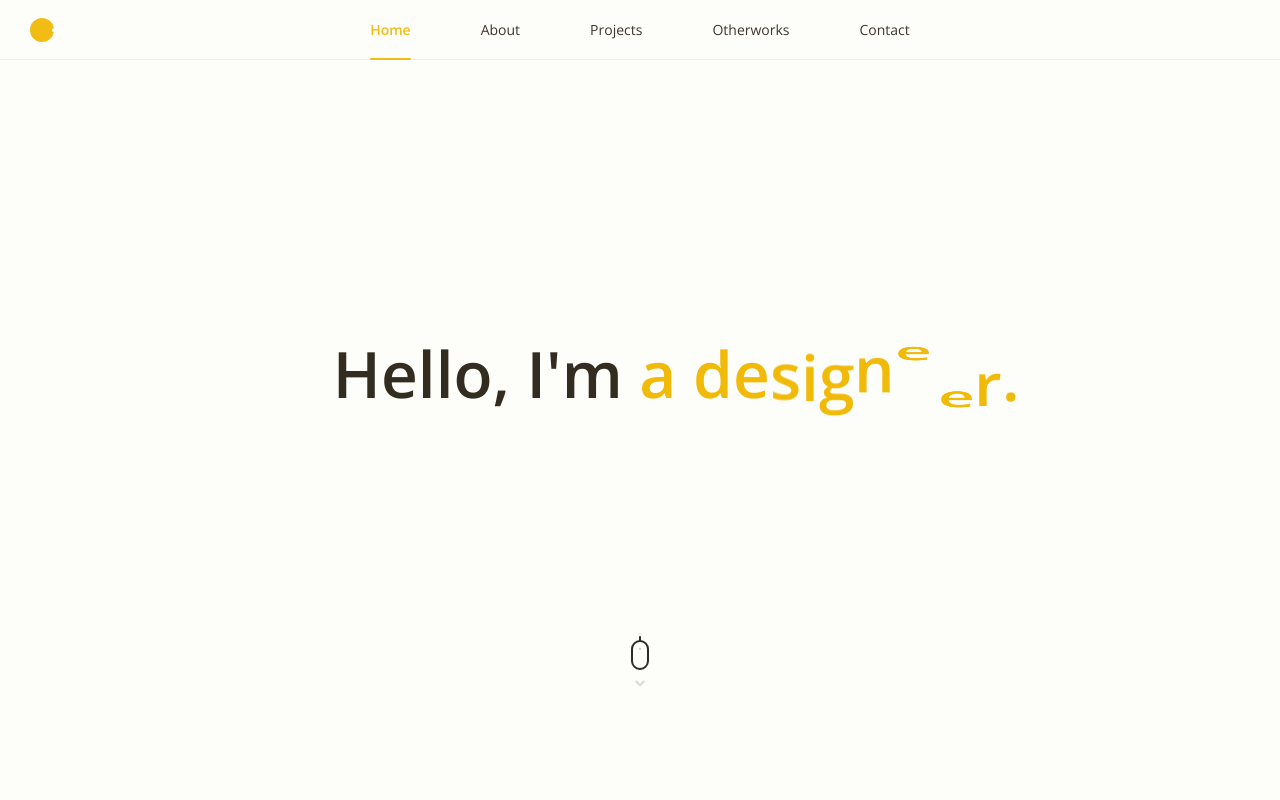
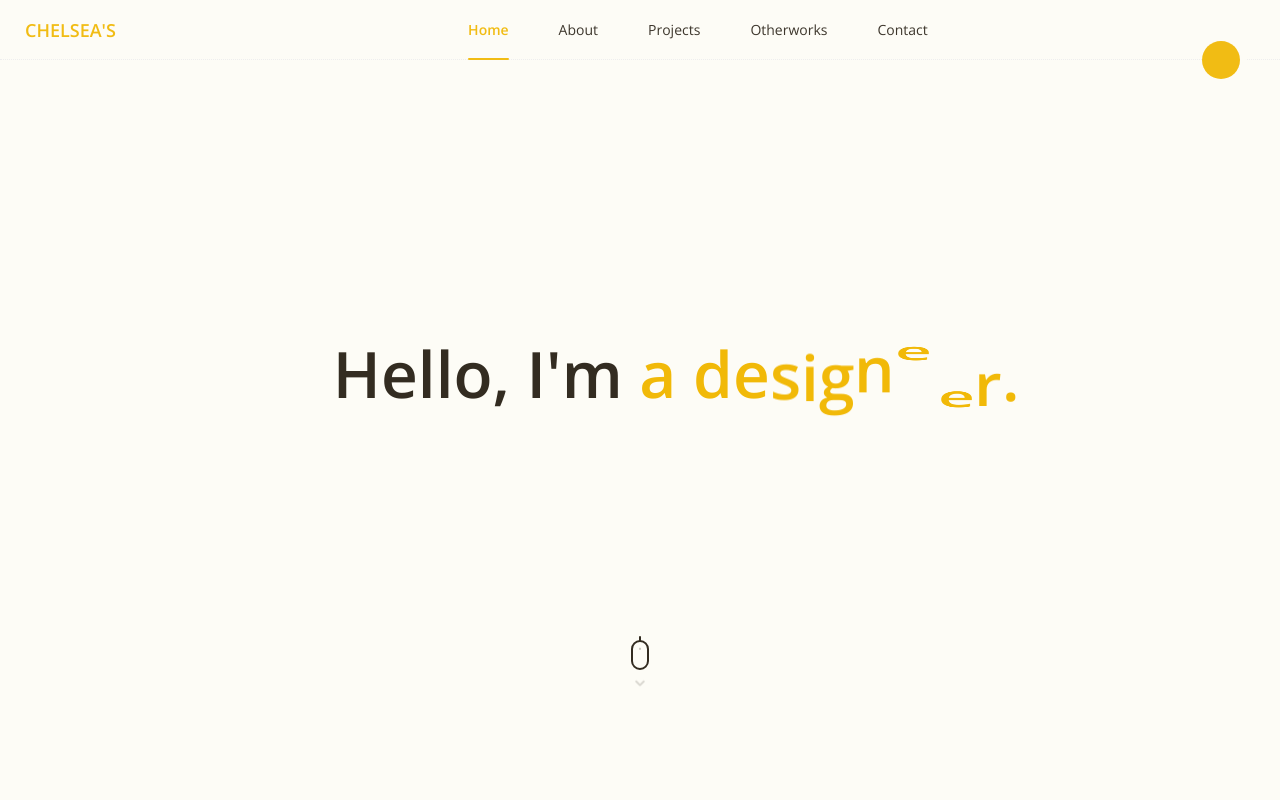
Before and after one commit to chelseachel/my-portfolio-site, a Vue app: page /#/ in a window 1280 px wide. Shown: the top 800 px of the page. Built offline with nearby package versions, Linux system fonts and the light colour scheme.

Commit message:
logo & themeColor

```diff
--- a/src/assets/styles/reset.css
+++ b/src/assets/styles/reset.css
@@ -2,7 +2,7 @@
 @import url(https://fonts.googleapis.com/css?family=Open+Sans:500);
 @import url(https://fonts.googleapis.com/css?family=Open+Sans:400);
 @import url(https://fonts.googleapis.com/css?family=Open+Sans:700);
-@charset "utf-8";html{background-color:#FDFDF9;color:#332c21;--theme-color:#F1B908;--theme-translucent:rgba(241, 185, 8, .2);}
+@charset "utf-8";html{background-color:#fdfcf6;color:#332c21;--theme-color:#F1B908;--theme-translucent:rgba(241, 185, 8, .2);}
 body,ul,ol,dl,dd,h1,h2,h3,h4,h5,h6,figure,form,fieldset,legend,input,textarea,button,p,blockquote,th,td,pre,xmp{margin:0;padding:0}
 body,input,textarea,button,select,pre,xmp,tt,code,kbd,samp{line-height:1.5;}
 address,cite,dfn,em,i,optgroup,var{font-style:normal}
@@ -22,4 +22,4 @@ a,ins,s,u,del{text-decoration:none}
 sup,sub{vertical-align:baseline}
 html {overflow-x: hidden;height: 100%;font-size: 15px;-webkit-tap-highlight-color: transparent;}
 body {height: 100%;font-family: "Open Sans", "Avenir", "Microsoft Yahei", "Helvetica Neue", Helvetica, Arial, sans-serif;font-size: 15px;line-height: 1;-webkit-text-size-adjust: none;}
-a {color: #2d2b29;text-decoration: none;}
+a {color: #332c21;text-decoration: none;}
--- a/src/assets/styles/variables.styl
+++ b/src/assets/styles/variables.styl
@@ -1,3 +1,8 @@
 $themeColor = #F1B908
 $color1 = #332c21
 $color2 = #2d2b29
+
+
+$themeColor2 = #827717
+$themeColor3 = rgb(140,208,189)
+// $themeColor3 = #4DB6AC
--- a/src/views/Home.vue
+++ b/src/views/Home.vue
@@ -65,13 +65,16 @@ export default {
         document.documentElement.style.setProperty('--theme-translucent', 'rgba(130,119,23,.2)')
         this.themeNum ++
       } else if (this.themeNum === 1) {
-        document.documentElement.style.setProperty('--theme-color', '#26A69A')
-        document.documentElement.style.setProperty('--theme-translucent', 'rgba(38,166,154,.2)')
+        document.documentElement.style.setProperty('--theme-color', 'rgb(140,208,189)')
+        document.documentElement.style.setProperty('--theme-translucent', 'rgba(140,208,189,.2)')
         this.themeNum ++
-        console.log(true);
       } else if (this.themeNum === 2) {
+        document.documentElement.style.setProperty('--theme-color', 'RGB(238,200,182)')
+        document.documentElement.style.setProperty('--theme-translucent', 'rgba(238,200,182,.2)')
+        this.themeNum ++
+      } else if (this.themeNum === 3) {
         document.documentElement.style.setProperty('--theme-color', '#F1B908')
-        document.documentElement.style.setProperty('--theme-translucent', 'rgba(241, 185, 8, .2)')
+        document.documentElement.style.setProperty('--theme-translucent', 'rgba(241,185,8,.2)')
         this.themeNum = 0
       }
     }
--- a/src/views/about/components/AboutLeft.vue
+++ b/src/views/about/components/AboutLeft.vue
@@ -77,8 +77,8 @@ export default {
     &:after
       clear: both
     .cate
-      font-weight: 700
-      font-size: 5vw
+      font-weight: 600
+      font-size: 64px
       color: #FDFDF9
       // letter-spacing: 2px
       // font-variant: small-caps
@@ -91,6 +91,7 @@ export default {
       border-radius: 50%
       background: khaki
       overflow: hidden
+      opacity: 0
       transform: scale(.5)
       transition: all .8s ease
       @media screen and (max-width: 1024px)
@@ -98,6 +99,7 @@ export default {
         width: 100px
         height: 100px
     .in-view
+      opacity: 1
       transform: scale(1)
       img
         width: 100%
--- a/src/views/common/CommonPadTitle.vue
+++ b/src/views/common/CommonPadTitle.vue
@@ -15,6 +15,7 @@ export default {
 
 
 <style lang="stylus" scoped>
+@import '~@/assets/styles/variables.styl'
   @media screen and (max-width: 768px)
     .title-pad
       width: 100%
@@ -23,7 +24,7 @@ export default {
       justify-content: center
       align-items: center
       .cate
-      color: #2d2b29
+        color: $color1
         font-size: 32px
         font-weight: 600
         span
--- a/src/views/nav/Nav.vue
+++ b/src/views/nav/Nav.vue
@@ -1,6 +1,7 @@
 <template>
   <div class="header" :class="show ? showNav : hideNav">
-    <div class="logo" @click="logoClick" ref="logo"></div>
+    <a class="logo" href="./index.html"><span>CHELSEA'S</span></a>
+    <div class="round" @click="roundClick" ref="round"></div>
     <ul class="nav">
       <li
         :class="index == anchorIndex ? 'active-color' : ''"
@@ -47,7 +48,7 @@ export default {
     handleClickAnchor (index) {
       this.$emit('goAnchor', index)
     },
-    logoClick() {
+    roundClick() {
       this.$emit('resetSkin')
     }
   },
@@ -73,35 +74,49 @@ export default {
     top: 0
     width: 100%
     height: 60px
-    background: #FDFDF9
-    border-bottom: 1px solid #eee
+    background: #fdfcf6
+    border-bottom: 1px dotted #eee
     box-sizing: border-box
+    display: flex
     transition: all .6s ease
     .logo
+      float: left
+      padding-left: 25px
+      height: 60px
+      line-height: 60px
+      font-size: 18px
+      color: var(--theme-color)
+      opacity: 1
+      transition: opacity .3s
+      span
+        font-weight: 600
+    @media screen and (max-width: 979px)
+      .logo
+        display: none
+    .round
       position: absolute
-      top: 18px
-      left: 30px
-      width: 24px
-      height: 24px
+      top: 41px
+      right: 40px
+      width: 38px
+      height: 38px
       background: var(--theme-color)
       border-radius: 50%
       cursor: pointer
-      animation: rotate 30s linear infinite
+      animation: rotate 10s linear infinite
       @media screen and (max-width: 768px)
         display: none
       &:before
         content: ''
-        width: 4px
-        height: 4px
+        width: 6px
+        height: 6px
         position: absolute
-        top: 10px
-        right: -2px
-        background: #FDFDF9
-        opacity: 1
+        top: 16px
+        right: -6px
+        background: #fdfcf6
         border-radius: 50%
         transition: all .3s ease
       &:hover:before
-        right: 20px
+        right: 16px
       @keyframes rotate
         0%
           transform: rotate(0deg)
@@ -114,7 +129,7 @@ export default {
         100%
           transform: rotate(360deg)
     .nav
-      width: 100%
+      flex: 1
       height: 60px
       display: flex
       justify-content: center
@@ -124,7 +139,7 @@ export default {
         justify-content: space-around
       li
         position: relative
-        margin: 0 35px
+        margin: 0 25px
         line-height: 60px
         font-size: 14px
         cursor: pointer
@@ -152,8 +167,8 @@ export default {
           left: 0
           border-radius: 1px
   .shownav
-      opacity: .95
-      transform: translate3d(0, 0, 0)
+    opacity: .95
+    transform: translate3d(0, 0, 0)
   .hidenav
-      transform: translate3d(0, -100%, 0)
+    transform: translate3d(0, -100%, 0)
 </style>
--- a/src/views/others/components/OthersGallery.vue
+++ b/src/views/others/components/OthersGallery.vue
@@ -223,7 +223,7 @@ export default {
       .container
         .box
           padding: 2vw
-          width: 45vw
+          width: 44vw
           .pic
-            width: 45vw
+            width: 44vw
 </style>
--- a/src/views/projects/Projects.vue
+++ b/src/views/projects/Projects.vue
@@ -21,7 +21,6 @@ export default {
   data () {
     return {
       scrollHeight: 0,
-      windowTop: window.pageYOffset || document.documentElement.scrollTop || document.body.scrollTop,
     }
   },
   methods: {
--- a/src/views/projects/components/ProjectsScroll.vue
+++ b/src/views/projects/components/ProjectsScroll.vue
@@ -70,10 +70,9 @@ export default {
   watch: {
     itemHeight: function () {
       let clientHeight = document.body.clientHeight
-      this.bottomHeight = clientHeight - this.itemHeight - 20
-      if (this.bottomHeight < 0) {
-        this.bottomHeight = 0
-      }
+      // 使 item 顶部与展示图片平齐
+      let bottomH = clientHeight - 0.2*clientHeight - (this.itemHeight -150)
+      this.bottomHeight = bottomH < 0 ? 0 : bottomH
     }
   },
   methods: {
--- a/src/views/welcome/components/WelcomeInfo.vue
+++ b/src/views/welcome/components/WelcomeInfo.vue
@@ -97,6 +97,10 @@ export default {
       margin-left: -33vw
       margin-top: -7vw
       font-size: 7vw
+    @media screen and (min-width: 1600px)
+      font-size: 80px
+      margin-left: -380px
+      margin-top: -40px
     p
       display: inline-block
       vertical-align: top
--- a/src/views/welcome/components/WelcomeScroll.vue
+++ b/src/views/welcome/components/WelcomeScroll.vue
@@ -32,6 +32,7 @@ export default {
 
 
 <style lang="stylus" scoped>
+@import '~@/assets/styles/variables.styl'
   .scroll
     position: absolute;
     bottom: 100px;
@@ -46,7 +47,7 @@ export default {
       width: 14px
       height: 26px
       margin: auto
-      border: 2px solid #2d2b29
+      border: 2px solid $color1
       border-radius: 9px
       &:before
         content: ''
@@ -56,7 +57,7 @@ export default {
         width: 2px
         height: 6px
         border-radius: 1px
-        background: #2d2b29
+        background: $color1
       &:after
         content: ''
         position: absolute
@@ -65,7 +66,7 @@ export default {
         width: 2px
         height: 2px
         border-radius: 1px
-        background: #2d2b29
+        background: $color1
         animation: scroll 1.6s infinite
         @keyframes scroll
           0%
@@ -102,7 +103,7 @@ export default {
         width: 2px
         height: 7px
         border-radius: 1px
-        background: #2d2b29
+        background: $color1
         transform: rotate(45deg)
       &:after
         content: ''
@@ -112,6 +113,6 @@ export default {
         width: 2px
         height: 7px
         border-radius: 1px
-        background: #2d2b29
+        background: $color1
         transform: rotate(-45deg)
 </style>
```
Lines whose indentation alone changed are shown as unchanged.
